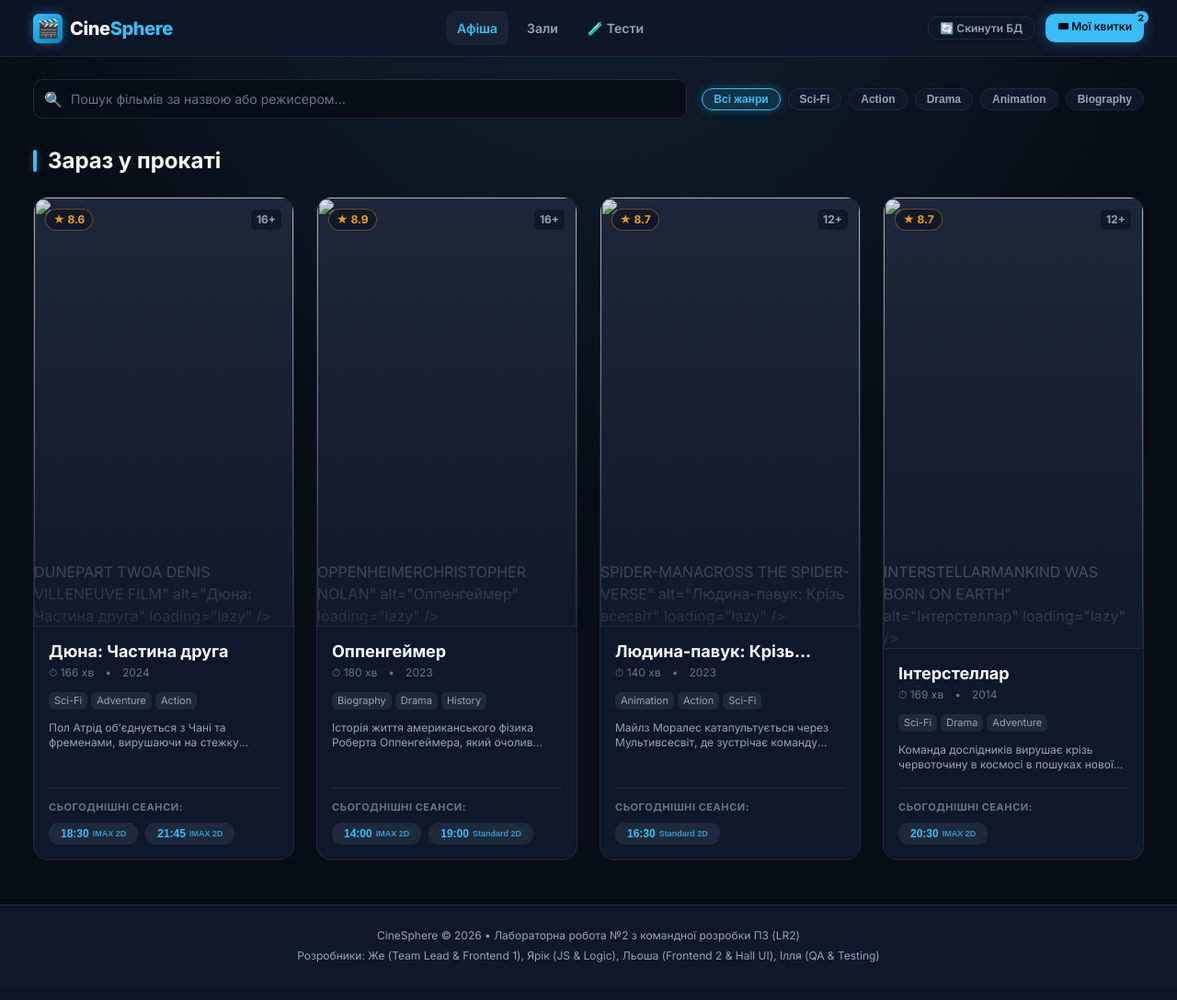
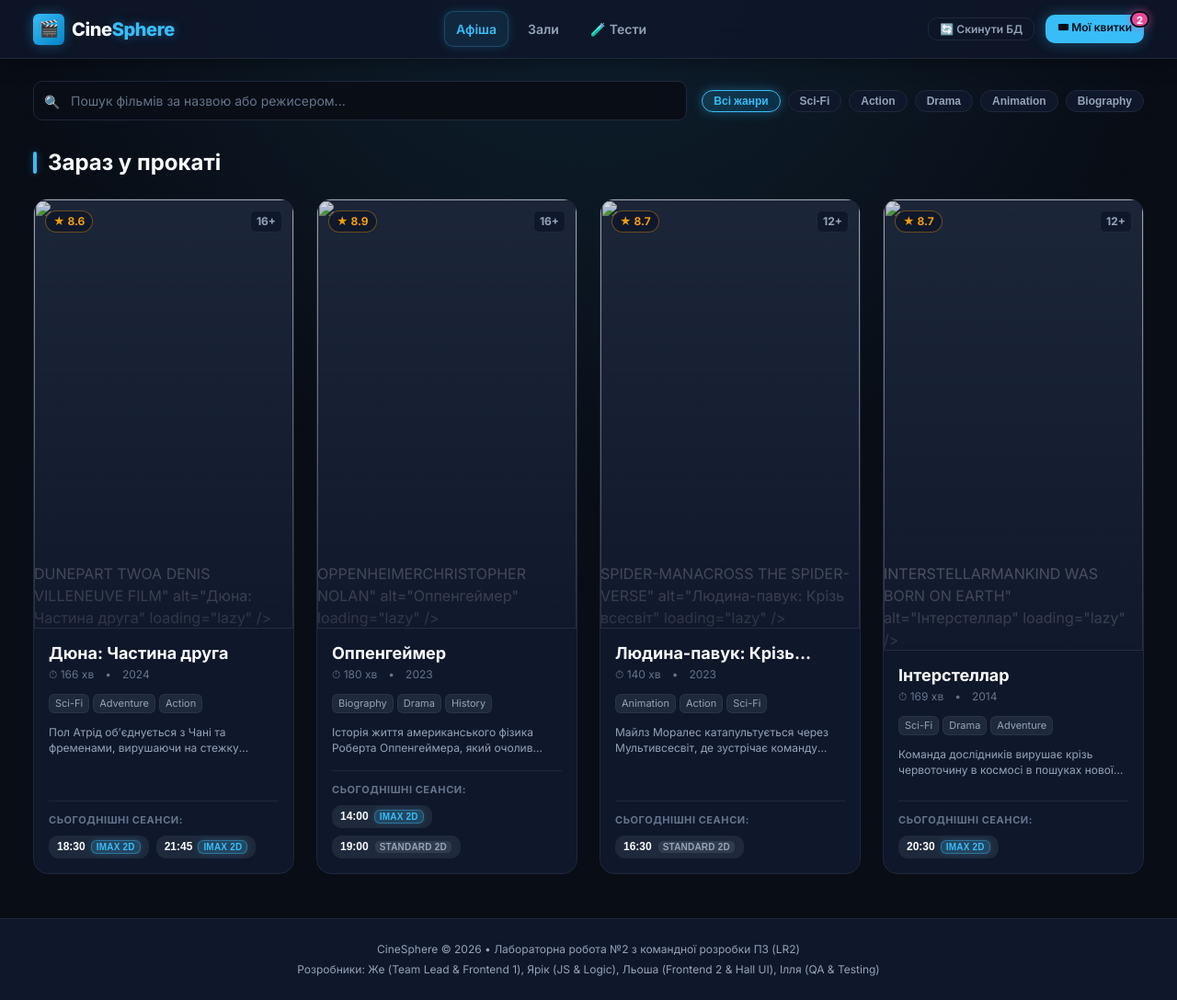
Before and after one commit to rei968/LW2_TeamDevelopment, a web app: page / in a window 1280 px wide. Shown: the whole page at 92% size. Before the commit the page ends 1047 px from the top, so only its background shows below. Run offline with its HTML, style and script files only (its server is not run), Linux system fonts and the light colour scheme; data that the repository does not hold is empty.

Commit message:
feat(catalog): enhance catalog showcase with hover zoom, format badges, and search reset

```diff
--- a/css/components/catalog.css
+++ b/css/components/catalog.css
@@ -18,6 +18,7 @@
   flex-wrap: wrap;
 }
 
+/* Search Box & Clear Button */
 .search-box {
   position: relative;
   flex: 1;
@@ -31,10 +32,50 @@
   transform: translateY(-50%);
   color: var(--color-text-muted);
   pointer-events: none;
+  font-size: 14px;
 }
 
 .search-input {
   padding-left: 2.5rem;
+  padding-right: 2.5rem;
+  transition: border-color var(--transition-fast), box-shadow var(--transition-fast);
+}
+
+.search-input:focus {
+  border-color: var(--color-cyan);
+  box-shadow: 0 0 0 3px rgba(56, 189, 248, 0.15), 0 0 15px rgba(56, 189, 248, 0.2);
+}
+
+.btn-clear-search {
+  position: absolute;
+  right: 10px;
+  top: 50%;
+  transform: translateY(-50%);
+  width: 22px;
+  height: 22px;
+  border-radius: 50%;
+  background-color: rgba(255, 255, 255, 0.12);
+  border: none;
+  color: var(--color-text-muted);
+  cursor: pointer;
+  display: inline-flex;
+  align-items: center;
+  justify-content: center;
+  font-size: 15px;
+  line-height: 1;
+  transition: all var(--transition-fast);
+  padding: 0;
+  user-select: none;
+}
+
+.btn-clear-search:hover {
+  background-color: rgba(56, 189, 248, 0.25);
+  color: var(--color-cyan);
+  transform: translateY(-50%) scale(1.1);
+}
+
+.btn-clear-search.hidden {
+  display: none !important;
 }
 
 /* Filter Chips */
@@ -56,18 +97,22 @@
   cursor: pointer;
   transition: all var(--transition-fast);
   user-select: none;
+  display: inline-flex;
+  align-items: center;
 }
 
 .filter-chip:hover {
-  border-color: var(--color-cyan);
+  border-color: rgba(56, 189, 248, 0.4);
   color: var(--color-text-primary);
+  background-color: rgba(255, 255, 255, 0.04);
 }
 
 .filter-chip.active {
-  background-color: rgba(56, 189, 248, 0.15);
+  background: linear-gradient(135deg, rgba(56, 189, 248, 0.18), rgba(2, 132, 199, 0.22));
   border-color: var(--color-cyan);
   color: var(--color-cyan);
-  box-shadow: 0 0 10px var(--color-cyan-glow);
+  font-weight: 700;
+  box-shadow: 0 0 12px var(--color-cyan-glow);
 }
 
 /* Section Header */
@@ -110,17 +155,19 @@
   overflow: hidden;
   display: flex;
   flex-direction: column;
-  transition: all var(--transition-normal);
+  transition: transform 300ms cubic-bezier(0.2, 0.8, 0.2, 1),
+              border-color 300ms ease,
+              box-shadow 300ms ease;
   position: relative;
 }
 
 .movie-card:hover {
-  transform: translateY(-4px);
-  border-color: rgba(56, 189, 248, 0.4);
-  box-shadow: 0 12px 24px -6px rgba(0, 0, 0, 0.7), 0 0 20px rgba(56, 189, 248, 0.15);
+  transform: translateY(-5px);
+  border-color: rgba(56, 189, 248, 0.5);
+  box-shadow: 0 16px 32px -8px rgba(0, 0, 0, 0.75), 0 0 24px rgba(56, 189, 248, 0.22);
 }
 
-/* Poster Wrapper */
+/* Poster Wrapper & Smooth Scale Transform */
 .movie-poster-wrapper {
   position: relative;
   width: 100%;
@@ -136,7 +183,8 @@
   width: 100%;
   height: 100%;
   object-fit: cover;
-  transition: transform 400ms ease;
+  transition: transform 450ms cubic-bezier(0.2, 0.8, 0.2, 1);
+  will-change: transform;
 }
 
 .movie-card:hover .movie-poster-img {
@@ -146,7 +194,7 @@
 .movie-poster-overlay {
   position: absolute;
   inset: 0;
-  background: linear-gradient(180deg, rgba(15, 23, 42, 0.1) 0%, rgba(15, 23, 42, 0.9) 100%);
+  background: linear-gradient(180deg, rgba(15, 23, 42, 0.15) 0%, rgba(15, 23, 42, 0.88) 100%);
   display: flex;
   flex-direction: column;
   justify-content: space-between;
@@ -226,12 +274,13 @@
   background-color: var(--color-bg-surface-elevated);
   padding: 1px 6px;
   border-radius: var(--radius-sm);
+  border: 1px solid rgba(255, 255, 255, 0.05);
 }
 
 .movie-synopsis {
   font-size: var(--font-size-xs);
   color: var(--color-text-secondary);
-  line-height: 1.4;
+  line-height: 1.45;
   margin-bottom: var(--spacing-4);
   display: -webkit-box;
   -webkit-line-clamp: 2;
@@ -261,37 +310,111 @@
   gap: var(--spacing-2);
 }
 
+/* Showtime Pill & Projection Badges */
 .showtime-pill {
-  padding: var(--spacing-1) var(--spacing-3);
+  padding: 4px 8px;
   background-color: var(--color-bg-surface-elevated);
   border: 1px solid var(--color-border);
   border-radius: var(--radius-md);
-  color: var(--color-cyan);
+  color: var(--color-text-primary);
   font-size: var(--font-size-xs);
   font-weight: 700;
   cursor: pointer;
   transition: all var(--transition-fast);
-  display: flex;
+  display: inline-flex;
   align-items: center;
-  gap: 4px;
+  gap: 6px;
 }
 
 .showtime-pill:hover {
-  background-color: var(--color-cyan);
-  color: var(--color-text-inverse);
-  box-shadow: 0 0 10px var(--color-cyan-glow);
-  transform: translateY(-1px);
+  background-color: rgba(56, 189, 248, 0.15);
+  border-color: var(--color-cyan);
+  color: var(--color-cyan);
+  box-shadow: 0 0 12px var(--color-cyan-glow);
+  transform: translateY(-2px);
+}
+
+.showtime-time {
+  font-family: monospace, var(--font-sans);
+  font-weight: 700;
+  color: var(--color-text-primary);
+}
+
+.showtime-pill:hover .showtime-time {
+  color: var(--color-cyan);
 }
 
 .showtime-format {
-  font-size: 9px;
-  font-weight: 600;
-  opacity: 0.75;
+  font-size: 10px;
+  font-weight: 700;
+  padding: 1px 5px;
+  border-radius: var(--radius-sm);
+  letter-spacing: 0.02em;
+  text-transform: uppercase;
+}
+
+/* Format badge color variations */
+.format-badge-imax {
+  background-color: rgba(56, 189, 248, 0.2);
+  color: var(--color-cyan);
+  border: 1px solid rgba(56, 189, 248, 0.4);
+  box-shadow: 0 0 6px rgba(56, 189, 248, 0.2);
+}
+
+.format-badge-3d {
+  background-color: rgba(236, 72, 153, 0.2);
+  color: var(--color-pink, #ec4899);
+  border: 1px solid rgba(236, 72, 153, 0.4);
+}
+
+.format-badge-atmos {
+  background-color: rgba(245, 158, 11, 0.2);
+  color: var(--color-amber);
+  border: 1px solid rgba(245, 158, 11, 0.4);
+}
+
+.format-badge-2d {
+  background-color: rgba(148, 163, 184, 0.15);
+  color: var(--color-text-secondary);
+  border: 1px solid var(--color-border);
 }
 
 /* Empty Catalog State */
 .catalog-empty {
+  grid-column: 1 / -1;
   text-align: center;
-  padding: var(--spacing-12) 0;
+  padding: var(--spacing-12) var(--spacing-6);
+  background: radial-gradient(circle at center, rgba(30, 41, 59, 0.45) 0%, rgba(15, 23, 42, 0.65) 100%);
+  border: 1px dashed var(--color-border);
+  border-radius: var(--radius-xl);
+  color: var(--color-text-secondary);
+  display: flex;
+  flex-direction: column;
+  align-items: center;
+  justify-content: center;
+}
+
+.catalog-empty-icon {
+  font-size: 3rem;
+  margin-bottom: var(--spacing-3);
+  filter: drop-shadow(0 0 12px rgba(56, 189, 248, 0.3));
+}
+
+.catalog-empty-title {
+  font-size: var(--font-size-xl);
+  font-weight: 700;
+  color: var(--color-text-primary);
+  margin-bottom: var(--spacing-2);
+}
+
+.catalog-empty-desc {
+  font-size: var(--font-size-sm);
   color: var(--color-text-muted);
+  max-width: 440px;
+  margin-bottom: var(--spacing-4);
+  line-height: 1.5;
 }
+
+.btn-reset-filters {
+  margin-top: var(--spacing-1);
+}
--- a/css/components/header.css
+++ b/css/components/header.css
@@ -7,10 +7,12 @@
   top: 0;
   z-index: 100;
   background-color: rgba(15, 23, 42, 0.85);
-  backdrop-filter: blur(12px);
-  -webkit-backdrop-filter: blur(12px);
+  backdrop-filter: blur(16px);
+  -webkit-backdrop-filter: blur(16px);
   border-bottom: 1px solid var(--color-border);
   padding: var(--spacing-3) 0;
+  box-shadow: 0 4px 24px -2px rgba(0, 0, 0, 0.45);
+  transition: background-color var(--transition-normal), border-color var(--transition-normal);
 }
 
 .header-inner {
@@ -30,26 +32,41 @@
   font-size: var(--font-size-xl);
   font-weight: 800;
   letter-spacing: -0.02em;
+  transition: transform var(--transition-fast), opacity var(--transition-fast);
+}
+
+.brand:hover {
+  transform: scale(1.02);
+  opacity: 0.95;
 }
 
 .brand-icon {
-  width: 32px;
-  height: 32px;
+  width: 34px;
+  height: 34px;
   background: linear-gradient(135deg, var(--color-cyan), #0284c7);
   border-radius: var(--radius-sm);
   display: flex;
   align-items: center;
   justify-content: center;
   color: var(--color-text-inverse);
-  box-shadow: 0 0 12px var(--color-cyan-glow);
+  box-shadow: 0 0 14px var(--color-cyan-glow);
+  font-size: 1.1rem;
+  transition: box-shadow var(--transition-fast);
+}
+
+.brand:hover .brand-icon {
+  box-shadow: 0 0 20px var(--color-cyan-glow);
 }
 
 .brand-title {
   font-weight: 800;
+  display: flex;
+  align-items: center;
 }
 
 .brand-title span {
   color: var(--color-cyan);
+  text-shadow: 0 0 12px var(--color-cyan-glow);
 }
 
 /* Nav links */
@@ -67,15 +84,21 @@
   border-radius: var(--radius-md);
   transition: all var(--transition-fast);
   cursor: pointer;
+  text-decoration: none;
+  border: 1px solid transparent;
 }
 
-.nav-link:hover, .nav-link.active {
+.nav-link:hover {
   color: var(--color-text-primary);
-  background-color: rgba(255, 255, 255, 0.05);
+  background-color: rgba(255, 255, 255, 0.06);
+  border-color: rgba(255, 255, 255, 0.08);
 }
 
 .nav-link.active {
   color: var(--color-cyan);
+  background-color: rgba(56, 189, 248, 0.1);
+  border-color: rgba(56, 189, 248, 0.25);
+  box-shadow: 0 0 10px rgba(56, 189, 248, 0.2);
 }
 
 /* Header Actions */
@@ -87,18 +110,29 @@
 
 .btn-my-bookings {
   position: relative;
+  transition: all var(--transition-fast);
 }
 
 .badge-count {
   position: absolute;
-  top: -4px;
-  right: -6px;
-  background-color: var(--color-cyan);
-  color: var(--color-text-inverse);
-  font-size: 10px;
+  top: -5px;
+  right: -7px;
+  background-color: var(--color-pink, #ec4899);
+  color: #ffffff;
+  font-size: 11px;
   font-weight: 800;
-  padding: 1px 5px;
+  min-width: 18px;
+  height: 18px;
+  line-height: 16px;
+  text-align: center;
+  padding: 0 5px;
   border-radius: var(--radius-full);
+  border: 2px solid var(--color-bg-base, #090d16);
+  box-shadow: 0 0 10px rgba(236, 72, 153, 0.6);
+  box-sizing: border-box;
+  display: inline-flex;
+  align-items: center;
+  justify-content: center;
 }
 
 /* Mobile responsive */
--- a/index.html
+++ b/index.html
@@ -57,14 +57,22 @@
       <div class="catalog-controls">
         <div class="controls-row">
           <div class="search-box">
-            <span class="search-icon">🔍</span>
+            <span class="search-icon" aria-hidden="true">🔍</span>
             <input
               type="text"
               id="search-movies"
               class="form-control search-input"
               placeholder="Пошук фільмів за назвою або режисером..."
               aria-label="Пошук фільмів"
+              autocomplete="off"
             >
+            <button
+              type="button"
+              id="btn-clear-search"
+              class="btn-clear-search hidden"
+              aria-label="Очистити пошук"
+              title="Очистити пошук"
+            >&times;</button>
           </div>
 
           <div class="filter-chips" role="radiogroup" aria-label="Фільтрація за жанром">
```
Also changed, not shown: js/ui/catalogView.js (+119 -14 lines).
